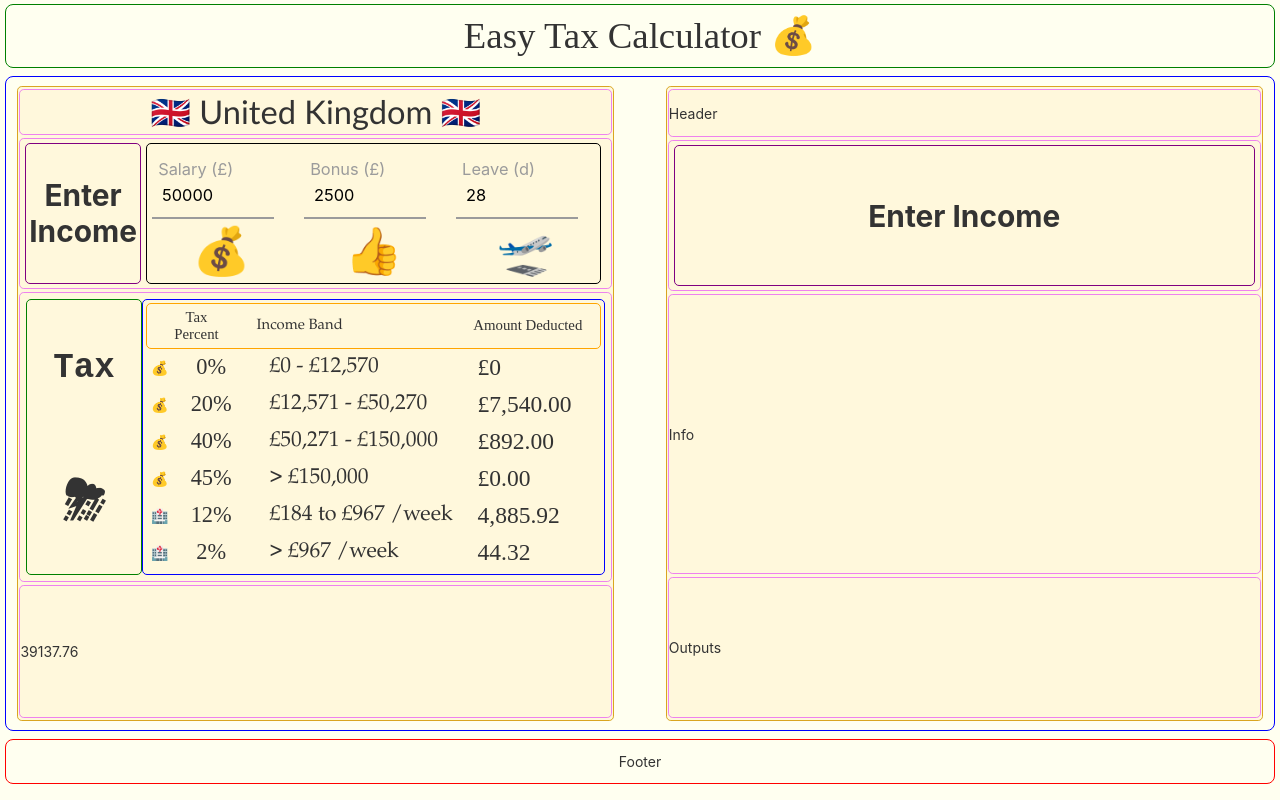
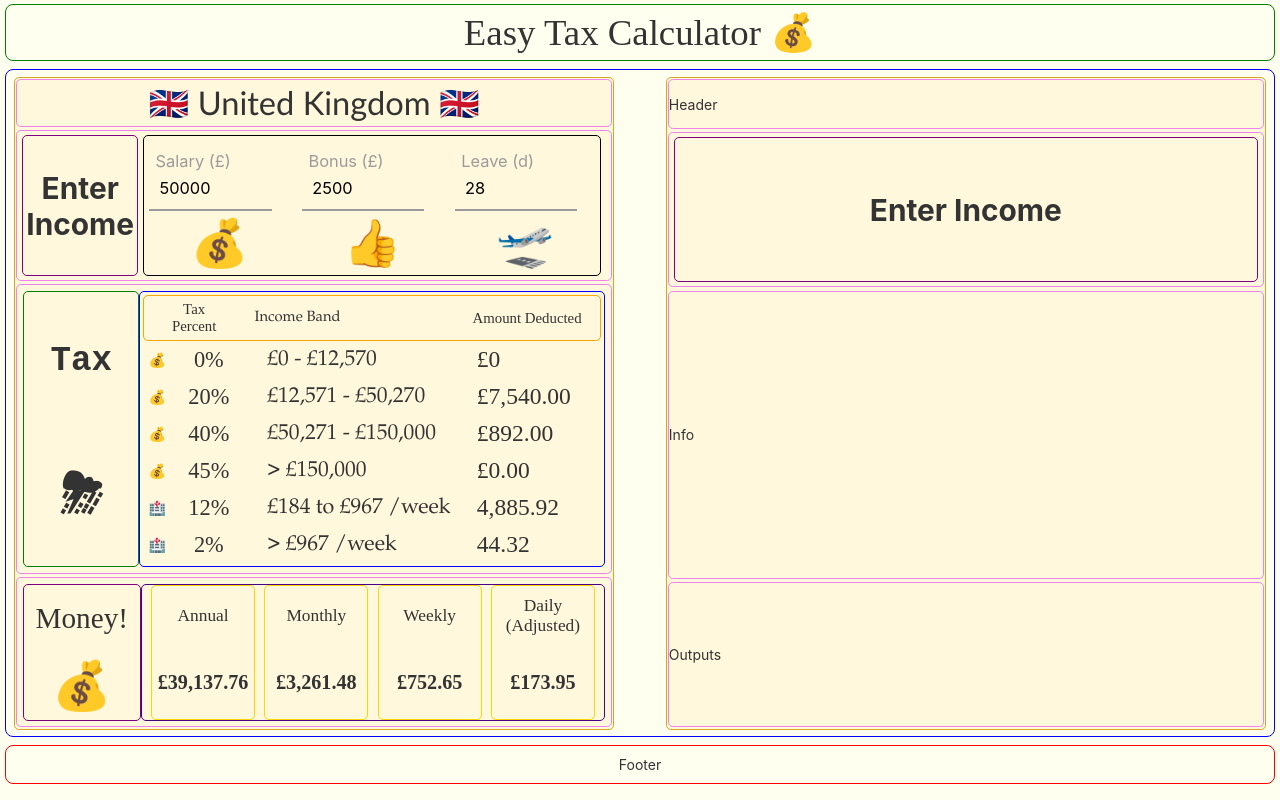
Before and after one commit to Ellipsoul/tax-calculator-pwa, an Angular app: page / in a window 1280 px wide. Built offline with nearby package versions, Linux system fonts and the light colour scheme.

Commit message:
Take home salary calculations implemented

```diff
--- a/package.json
+++ b/package.json
@@ -1,6 +1,6 @@
 {
   "name": "tax-calculator-pwa",
-  "version": "0.3.0",
+  "version": "0.4.0",
   "scripts": {
     "ng": "ng",
     "start": "ng serve",
--- a/src/app/app.component.sass
+++ b/src/app/app.component.sass
@@ -40,7 +40,7 @@ $base-margin-y: calc(0.1rem + 0.3vh)
 header, footer, main
   margin: $base-margin-y $base-margin-x  // Top-bottom, then left-right
   border-radius: 0.5rem
-  padding: calc(0.2rem + 0.3vw + 0.3vh)
+  padding: calc(0.3vw + 0.3vh)
 
   // This might need changing once items start being placed in the header and footer
   display: grid
@@ -90,7 +90,7 @@ main
   margin: 0 0.1vw 0 2vw  // Top right bottom left
 
 // Change the flex direction to accommodate thin screens in portrait mode
-@media screen and ( max-width: 768px ) and (orientation: portrait)
+@media screen and ( max-width: 1024px ) and (orientation: portrait)
   main
     flex-direction: column
 
--- a/src/app/uktaxes/uktaxes.component.html
+++ b/src/app/uktaxes/uktaxes.component.html
@@ -74,11 +74,13 @@
           <input
             type="number"
             min="0"
+            max="100"
             class="form__field"
             placeholder={{leave}}
             name="leave"
             id='leave'
             [(ngModel)]="leave"
+            (input)="updateValues()"
             required />
           <label for="leave" class="form__label">Leave (d)</label>
         </div>
@@ -102,7 +104,7 @@
     <!-- Sad looking header -->
     <div ngClass="info-header">
       <div ngClass="taxes">Tax</div>
-      <div ngClass="cry">⛈</div>
+      <div ngClass="cloud">⛈</div>
     </div>
     <!-- Main container -->
     <div ngClass="info-outputs">
@@ -164,7 +166,34 @@
 
 
   <!-- Output with salary of different time frames -->
-  <div [ngClass]="['uk-field', 'uk-outputs']">
-    <div>{{takeHomeYear}}</div>
+  <div [ngClass]="['uk-field', 'uk-results']">
+    <!-- Header with text and emoji -->
+    <div ngClass="result-header">
+      <div ngClass="take-home">Money!</div>
+      <div ngClass="money-bag">💰</div>
+    </div>
+    <!-- Take-Home values by different time-scales -->
+    <div ngClass="result-output">
+      <!-- Yearly -->
+      <div ngClass="total-comp">
+        <div ngClass="tc-info">Annual</div>
+        <div ngClass="tc-value">£{{takeHomeYear | number: '.2-2'}}</div>
+      </div>
+      <!-- Monthly -->
+      <div ngClass="total-comp">
+        <div ngClass="tc-info">Monthly</div>
+        <div ngClass="tc-value">£{{takeHomeMonth | number: '.2-2'}}</div>
+      </div>
+      <!-- Weekly -->
+      <div ngClass="total-comp">
+        <div ngClass="tc-info">Weekly</div>
+        <div ngClass="tc-value">£{{takeHomeWeek | number: '.2-2'}}</div>
+      </div>
+      <!-- Daily (adjusted for leave) -->
+      <div ngClass="total-comp">
+        <div ngClass="tc-info">Daily (Adjusted)</div>
+        <div ngClass="tc-value">£{{takeHomeDayAdj | number: '.2-2'}}</div>
+      </div>
+    </div>
   </div>
 </div>
--- a/src/app/uktaxes/uktaxes.component.sass
+++ b/src/app/uktaxes/uktaxes.component.sass
@@ -206,7 +206,7 @@ $gray: #9b9b9b
 .taxes
   font-size: calc(15px + 1vw + 0.8vh)
 
-.cry
+.cloud
   font-size: calc(15px + 2vw + 1.5vh)
 
 // Container of tax deduction outputs
@@ -311,6 +311,86 @@ $gray: #9b9b9b
     display: none
 
 // Take-home compensation container
-.uk-outputs
+.uk-results
   flex-grow: 1.5
   flex-basis: 15%
+
+  display: flex
+  flex-direction: row
+  align-items: stretch
+
+  padding: calc(0.4vh + 0.2vw)
+
+// Header for outputs
+.result-header
+  flex-grow: 1
+  flex-basis: 15%
+
+  border: 1px solid purple
+  border-radius: 5px
+
+  display: flex
+  flex-direction: column
+  justify-content: space-evenly
+
+// Applies to the text and cloud
+.result-header > div
+  flex-grow: 1
+  flex-basis: 40%
+
+  display: grid
+  place-items: center
+
+  font-weight: 500
+  font-family: Futura
+
+.take-home
+  font-size: calc(10px + 1vw + 0.8vh)
+
+.money-bag
+  font-size: calc(10px + 2vw + 1.5vh)
+
+.result-output
+  flex-grow: 4
+  flex-basis: 60%
+
+  border: 1px solid indigo
+  border-radius: 5px
+
+  display: flex
+  flex-direction: row
+  justify-content: space-evenly
+
+.total-comp
+  flew-grow: 1
+  flex-basis: 22%
+
+  border: 1px solid gold
+  border-radius: 5px
+
+  display: flex
+  flex-direction: column
+  justify-content: space-evenly
+
+.tc-info
+  flex-grow: 1
+  flex-basis: 30%
+
+  display: grid
+  place-items: center
+  text-align: center
+
+  font-family: Futura
+  font-size: calc(2px + 0.8vh + 0.7vw)
+
+.tc-value
+  flex-grow: 1
+  flex-basis: 40%
+
+  display: grid
+  place-items: center
+  text-align: center
+
+  font-family: "American Typewriter"
+  font-weight: 600
+  font-size: calc(1.4vh + 0.7vw)
--- a/src/app/uktaxes/uktaxes.component.ts
+++ b/src/app/uktaxes/uktaxes.component.ts
@@ -27,6 +27,8 @@ export class UktaxesComponent implements OnInit {
   takeHomeYear:number = this.totalCompYear - this.income_20 - this.income_40 - this.income_45 - this.nhs_12 - this.nhs_2;
   takeHomeMonth:number = this.takeHomeYear / 12;
   takeHomeWeek:number = this.takeHomeYear / 52;
+  // Adjusted for 253 working days - leave days
+  takeHomeDayAdj:number = this.takeHomeYear / (253 - this.leave);
 
   // Keep all values updated every time a value changes
   updateValues():void {
@@ -41,6 +43,9 @@ export class UktaxesComponent implements OnInit {
     this.nhs_2 = 0.02 * 52 * Math.max(this.totalCompWeek - 967, 0)
 
     this.takeHomeYear = this.totalCompYear - this.income_20 - this.income_40 - this.income_45 - this.nhs_12 - this.nhs_2
+    this.takeHomeMonth = this.takeHomeYear / 12;
+    this.takeHomeWeek = this.takeHomeYear / 52;
+    this.takeHomeDayAdj = this.takeHomeYear / (253 - this.leave);
   }
 
   constructor() { }
```
